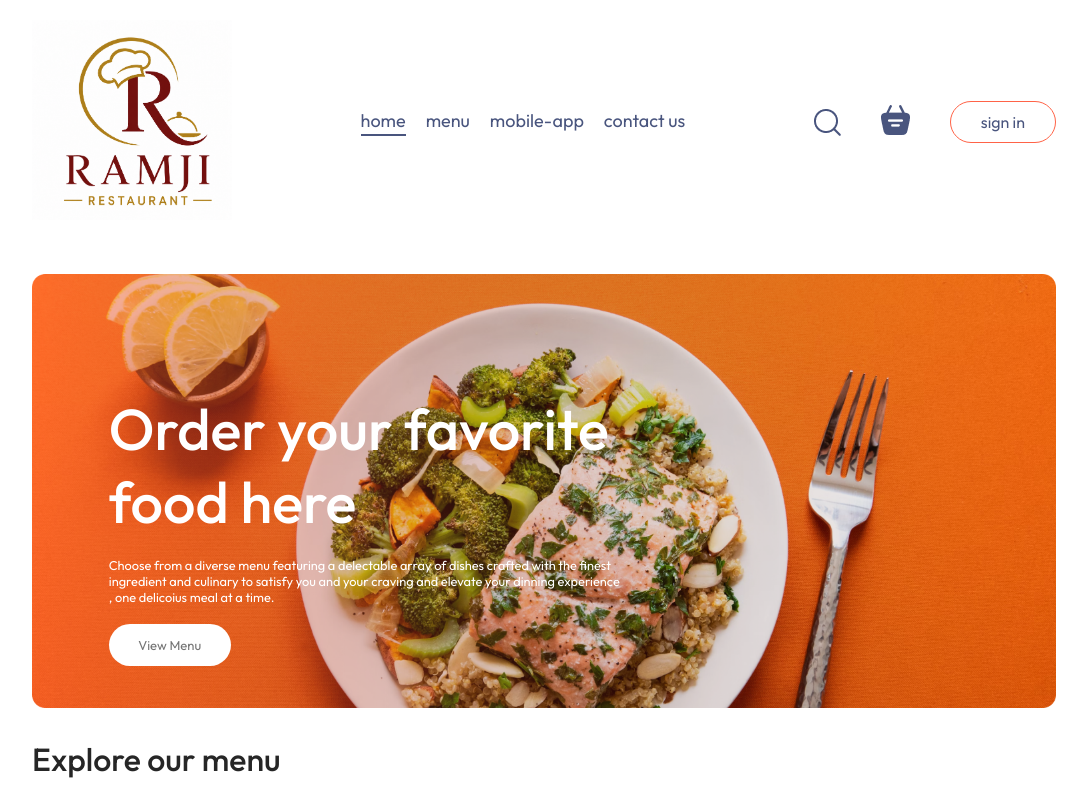
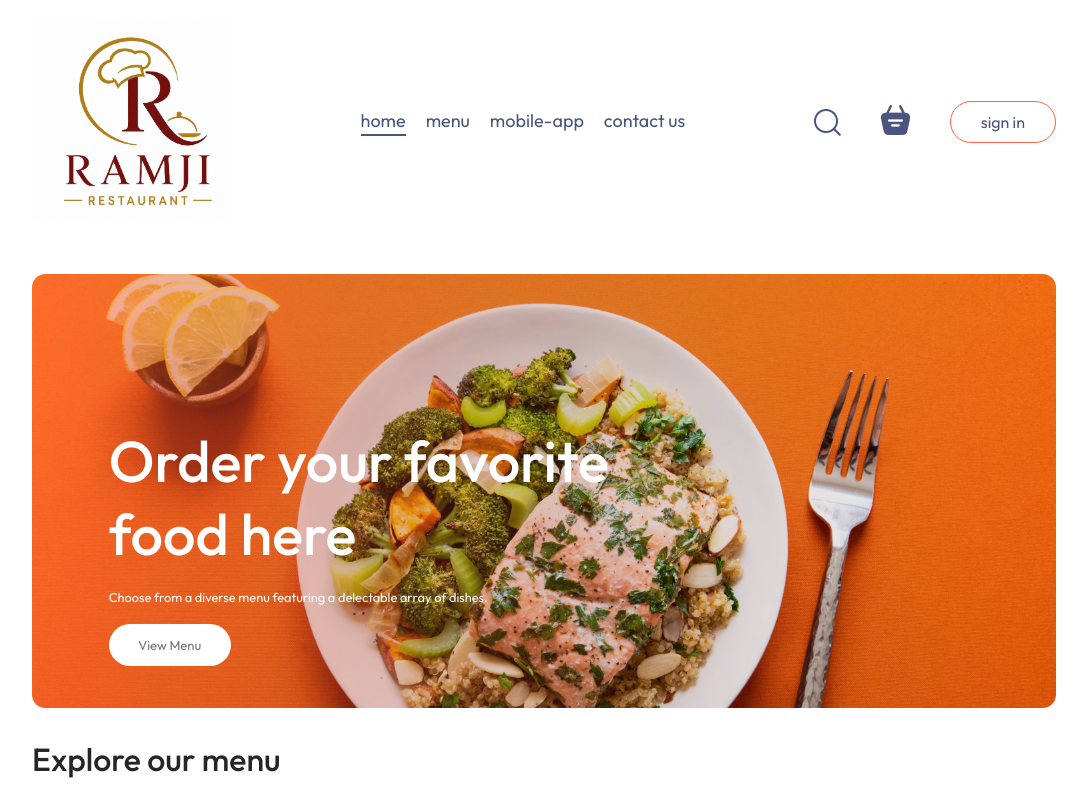
Before and after one commit to Pratibha-Kag/Ramji-Restaurant-Gandhwani, a React (Vite) app in the folder frontend/: page / in a window 1280 px wide. Shown: the top 800 px of the page, without its empty margins (96-1183 px from the left). Built offline with nearby package versions, Linux system fonts and the light colour scheme; no server answers.

Commit message:
header-section

```diff
--- a/frontend/src/components/Header/Header.jsx
+++ b/frontend/src/components/Header/Header.jsx
@@ -6,10 +6,7 @@ const Header = () => {
       <div className="header-contents">
         <h2>Order your favorite food here</h2>
         <p>
-          Choose from a diverse menu featuring a delectable array of dishes
-          crafted with the finest ingredient and culinary to satisfy you and
-          your craving and elevate your dinning experience , one delicoius meal
-          at a time.
+          Choose from a diverse menu featuring a delectable array of dishes.
         </p>
         <button>View Menu</button>
       </div>
```
